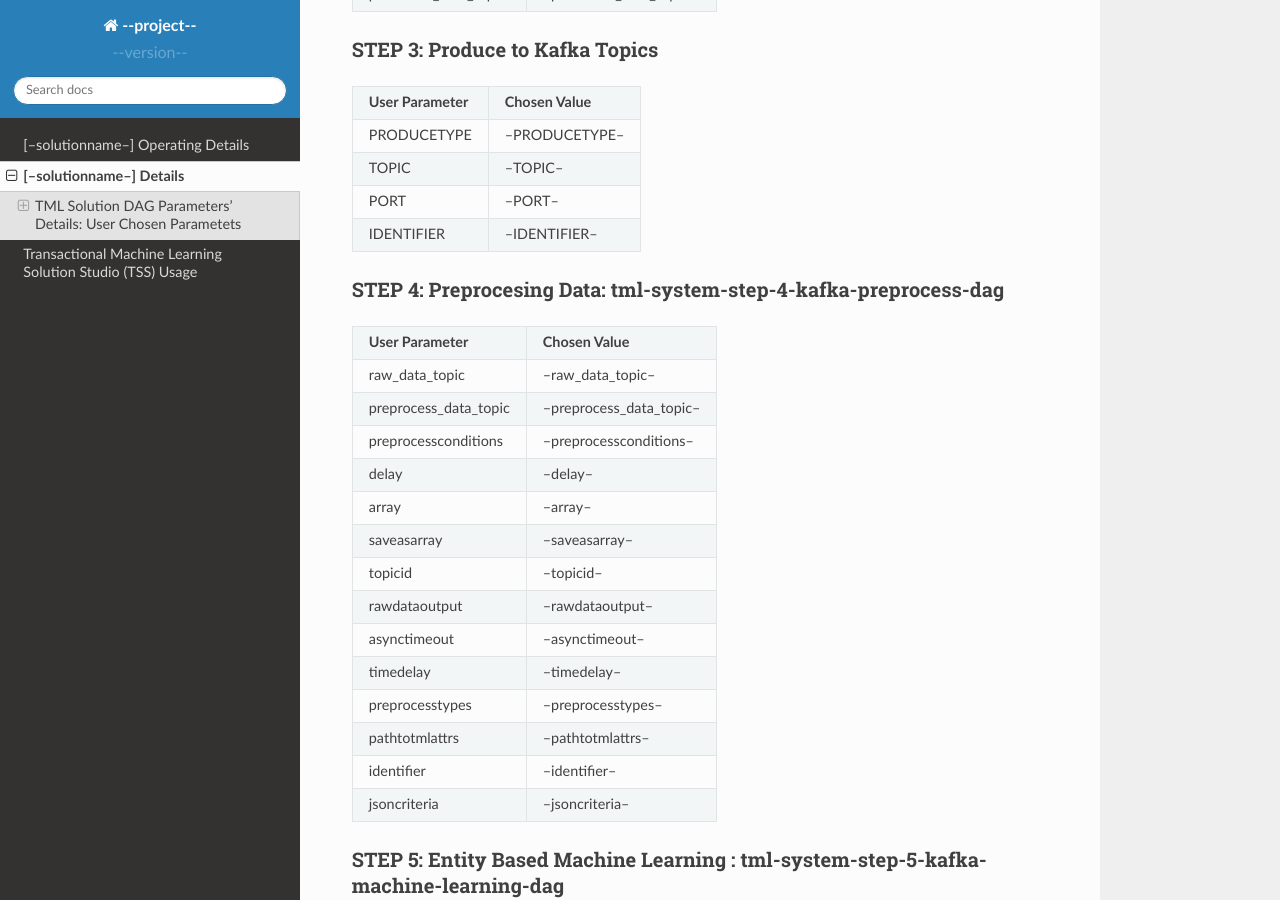
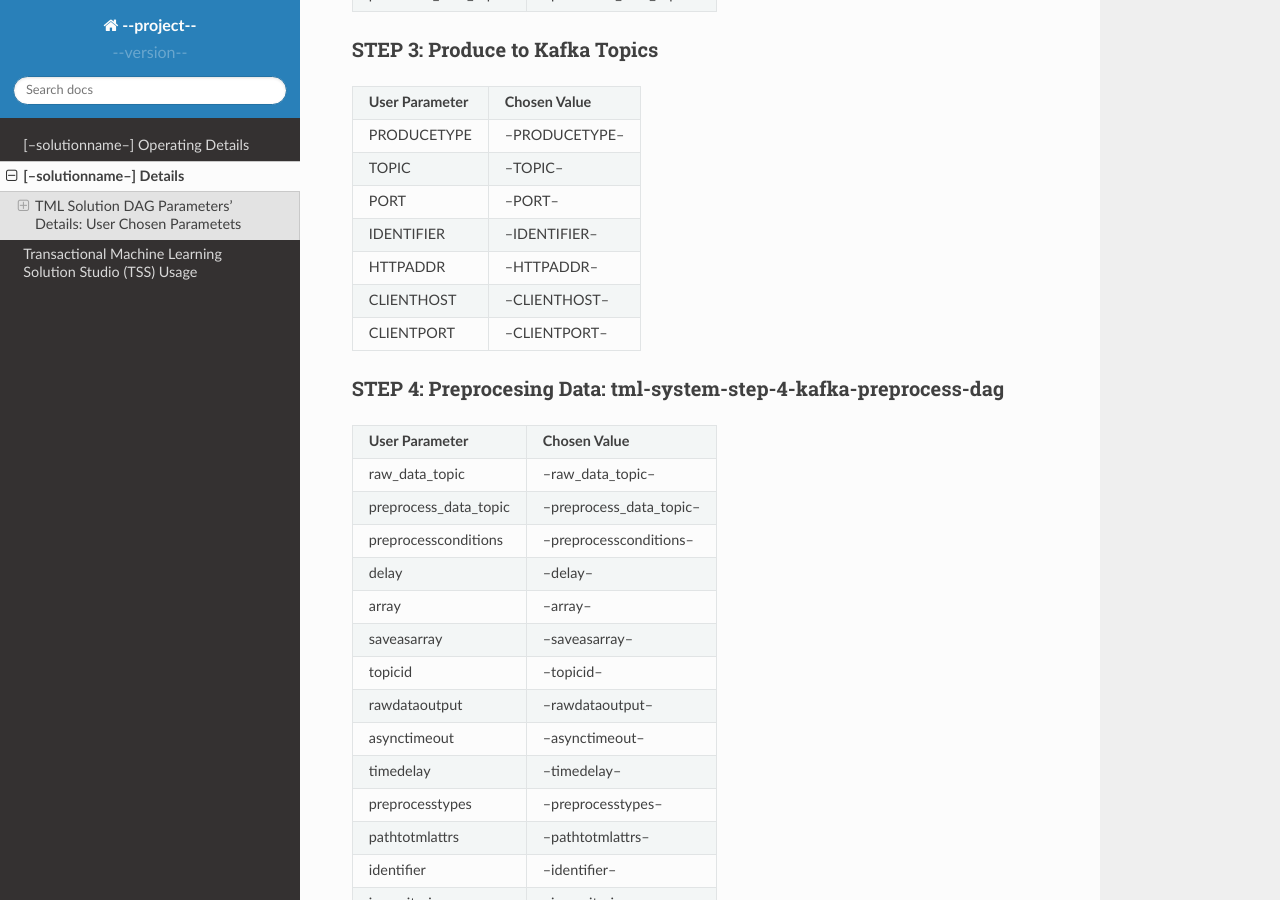
Before and after one commit to vanesalcb06/tssproject2-2b5c, a Sphinx documentation site: the page built from docs/source/details.rst, in a window 1280 px wide and 900 px high, scrolled down 1081 px. Built offline with Sphinx 7.4.7 and the Read the Docs theme 2.0.0, drawn with Linux system fonts in a browser that asks for light colours.

Commit message:
Update details.rst

```diff
--- a/docs/source/details.rst
+++ b/docs/source/details.rst
@@ -73,6 +73,12 @@
      - --PORT--
    * - IDENTIFIER
      - --IDENTIFIER--
+   * - HTTPADDR
+     - --HTTPADDR--
+   * - CLIENTHOST
+     - --CLIENTHOST--
+   * - CLIENTPORT
+     - --CLIENTPORT--
 
 STEP 4: Preprocesing Data: tml-system-step-4-kafka-preprocess-dag
 ^^^^^^^^^^^^^^^^^^^^^^^^^^^^^^^^^^
```
